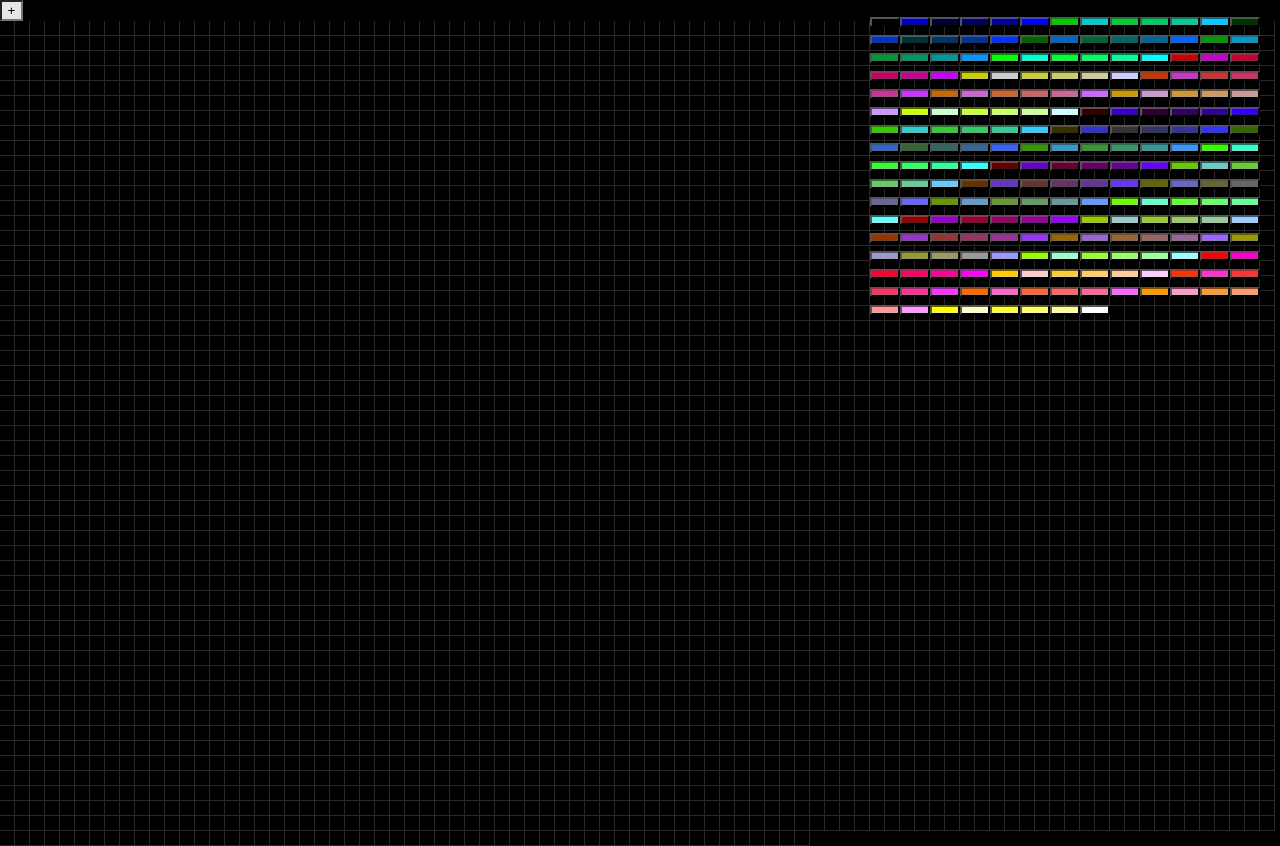
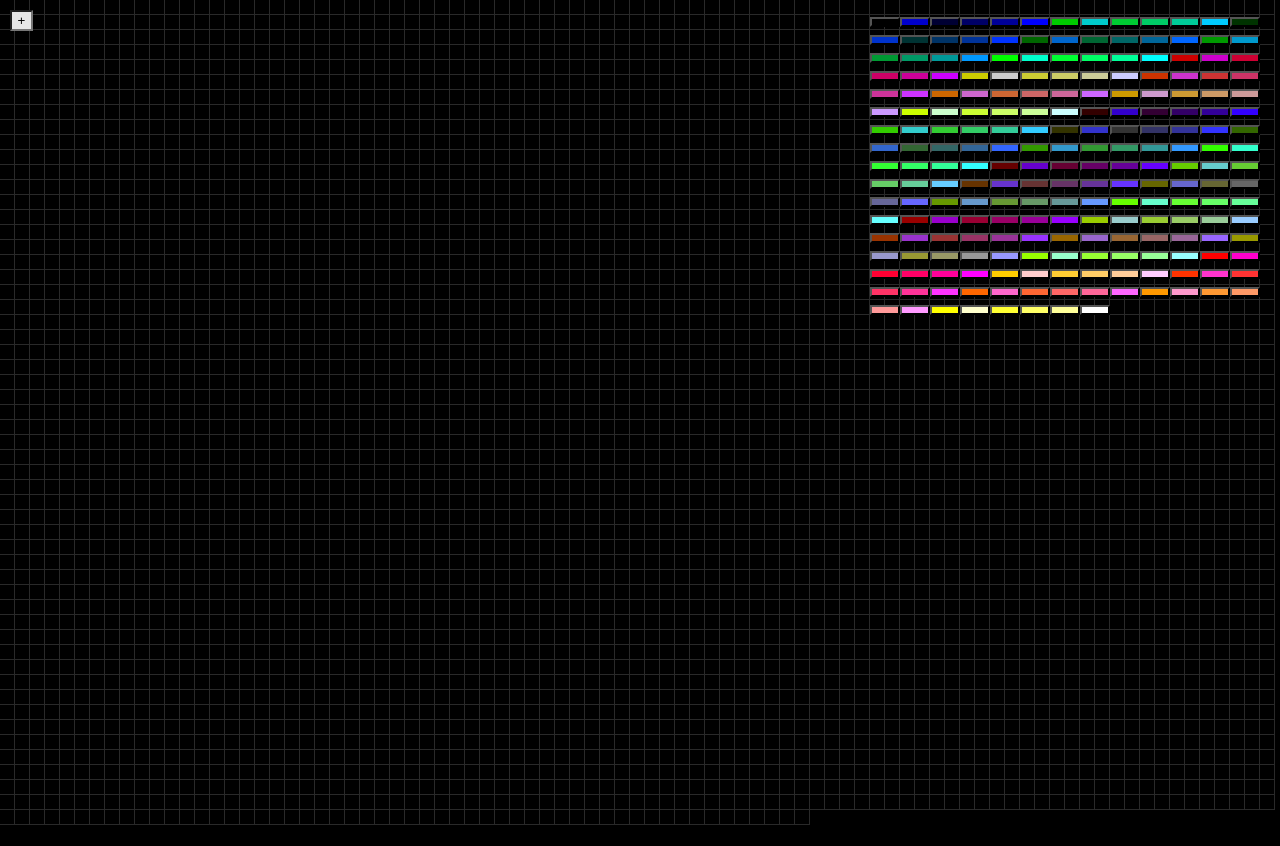
Before and after one commit to shmup/ascii-map-builder, a plain HTML site: page index.html in a window 1280 px wide. After the commit the page ends 825 px from the top, so only its background shows below. Drawn offline with Linux system fonts and the light colour scheme.

Commit message:
hide ugly scrollbars for now

```diff
--- a/ascii.css
+++ b/ascii.css
@@ -6,6 +6,7 @@ html, body {
   margin: 0;
   padding: 0;
   background: #000;
+  overflow: hidden;
 }
 
 .grid div {
@@ -41,6 +42,9 @@ html, body {
 }
 
 #character {
+    position: absolute;
+    top: 10px;
+    left: 10px;
     width: 15px;
     text-align: center;
     background: #E6E6E6;
```
